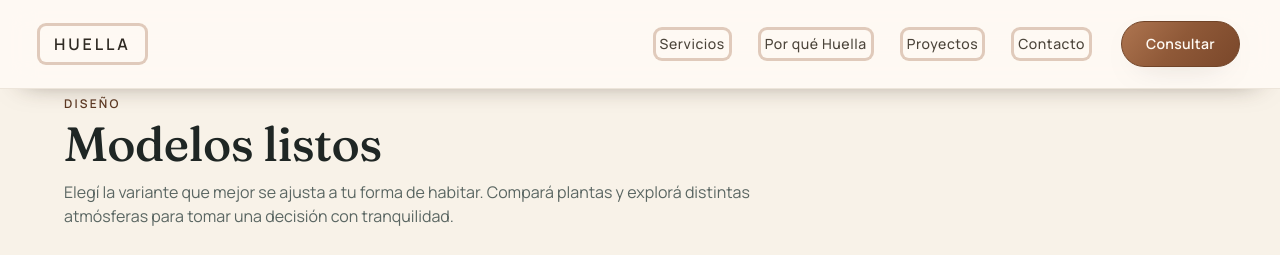
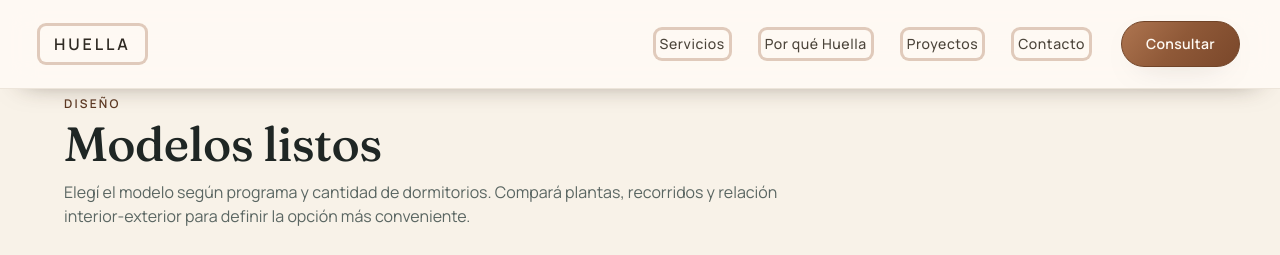
Before and after one commit to Teksi75/huella-mendoza-site, a Next.js app: page /diseno/modelos in a window 1280 px wide. Shown: the top 255 px of the page. Built offline with nearby package versions, Linux system fonts and the light colour scheme.

Commit message:
chore(editorial): ajustar hero de /diseno/modelos (menos abstracción)

```diff
--- a/app/diseno/modelos/page.tsx
+++ b/app/diseno/modelos/page.tsx
@@ -14,8 +14,8 @@ export default function ModelosListosPage() {
             <p className="section-eyebrow">Diseño</p>
             <h1 className="mt-2 text-4xl md:text-5xl">Modelos listos</h1>
             <p className="mt-3 text-base text-[#5a6662]">
-              Elegí la variante que mejor se ajusta a tu forma de habitar. Compará plantas y explorá
-              distintas atmósferas para tomar una decisión con tranquilidad.
+              Elegí el modelo según programa y cantidad de dormitorios. Compará plantas, recorridos
+              y relación interior-exterior para definir la opción más conveniente.
             </p>
           </div>
           <ModelosListosClient />
```
